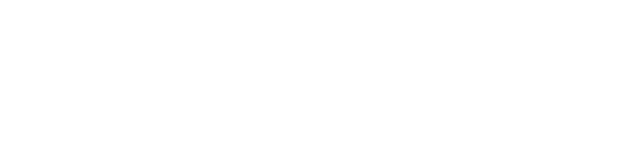
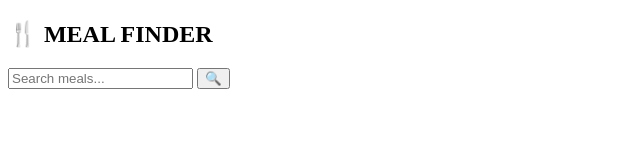
Before and after one commit to Azam-aa/meal-finder, a plain HTML site: page index.html in a window 1280 px wide. Shown: the whole page, without its empty margins (0-640 px from the left). Drawn offline with Linux system fonts and the light colour scheme.

Commit message:
added basic navbar and sections

```diff
--- a/index.html
+++ b/index.html
@@ -8,6 +8,21 @@
 </head>
 <body>
 
+    <header>
+        <nav class="navbar">
+            <h1>🍴 MEAL FINDER</h1>
+            <form class="searchForm">
+                <input type="text" id="searchInput" placeholder="Search meals...">
+                <button type="submit">🔍</button>
+            </form>
+        </nav>
+    </header>
+
+    <main>
+        <section id="categories"></section>
+        <section id="meals"></section>
+        <section id="mealsDetails"></section>
+    </main>
 
 
     <script src="script.js"></script>
```
